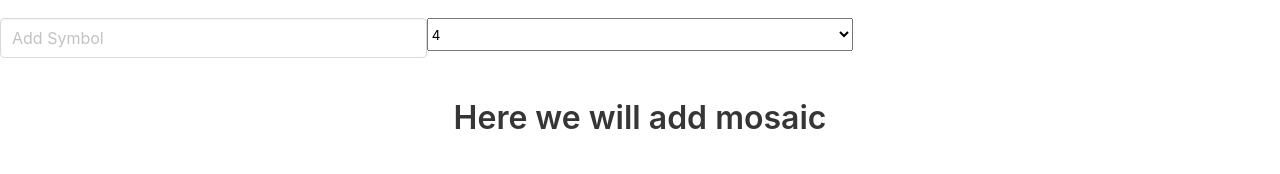
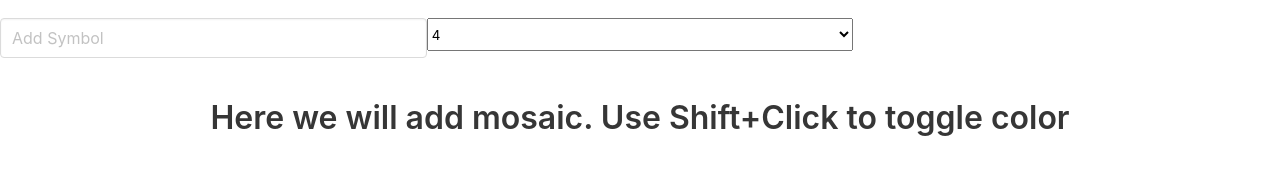
Before and after one commit to MichaelGrib/wordsUtil, a plain HTML site: page index.html in a window 1280 px wide. Drawn offline with Linux system fonts and the light colour scheme.

Commit message:
infotitle

```diff
--- a/index.html
+++ b/index.html
@@ -15,7 +15,7 @@
       </select>
       <p id="copiedArr" class="content" ></p>
     </div>
-    <p class="content title" style="text-align:center; margin: 24px 0px 16px" id="lastType">Here we will add mosaic</p>
+    <p class="content title" style="text-align:center; margin: 24px 0px 16px" id="lastType">Here we will add mosaic. Use Shift+Click to toggle color</p>
     <div id="symContainer"></div>
     <script src="main.js"></script>
   </body>
```
